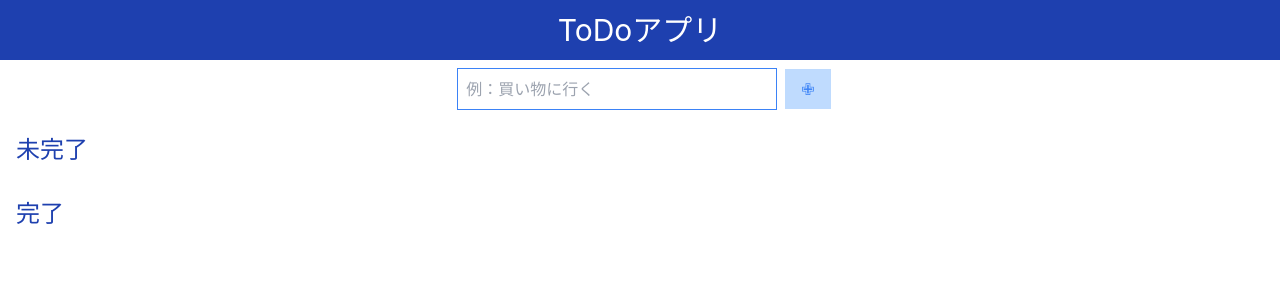
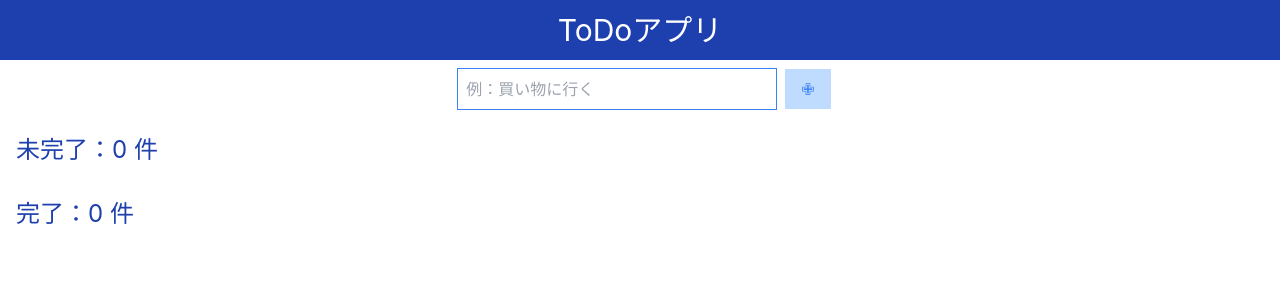
Before and after one commit to yukinkomob/react-sample-app, a React (Create React App) app: page / in a window 1280 px wide. Shown: the top 300 px of the page. Built offline with nearby package versions, Linux system fonts and the light colour scheme.

Commit message:
[mod] useMemoを利用

```diff
--- a/src/pages/Main.jsx
+++ b/src/pages/Main.jsx
@@ -1,4 +1,4 @@
-import React, { useState, createContext, useCallback } from 'react'
+import React, { useState, createContext, useCallback, useMemo } from 'react'
 import { useHistory } from 'react-router-dom'
 import Header from '../components/Header'
 import TaskInputForm from '../components/TaskInputForm'
@@ -48,6 +48,13 @@ const Main = () => {
     isComplete: false,
     isFocus: false,
   })
+
+  const uncompleted_num = useMemo(() => {
+    return list.filter((item) => item.isComplete === false).length
+  }, [list])
+  const completed_num = useMemo(() => {
+    return list.filter((item) => item.isComplete === true).length
+  }, [list])
 
   const history = useHistory()
 
@@ -134,7 +141,9 @@ const Main = () => {
               </div>
               <div>
                 <GoToFuncs.Provider value={goToDetail}>
-                  <h2 className="text-2xl m-2 p-2 text-blue-800">未完了</h2>
+                  <h2 className="text-2xl m-2 p-2 text-blue-800">
+                    未完了：{uncompleted_num} 件
+                  </h2>
                   <TaskList
                     list={list}
                     setList={setList}
@@ -146,7 +155,9 @@ const Main = () => {
                     setFocusInfo={setFocusInfo}
                     nullFocusInfo={NullFocusInfo}
                   />
-                  <h2 className="text-2xl m-2 p-2 text-blue-800">完了</h2>
+                  <h2 className="text-2xl m-2 p-2 text-blue-800">
+                    完了：{completed_num} 件
+                  </h2>
                   <TaskList
                     list={list}
                     setList={setList}
```
